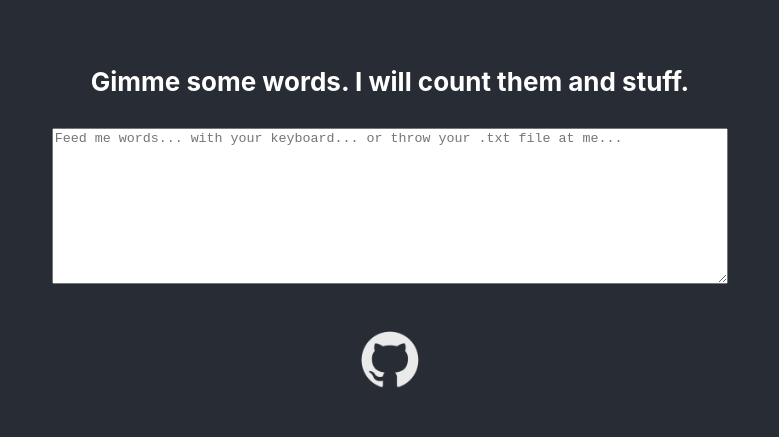
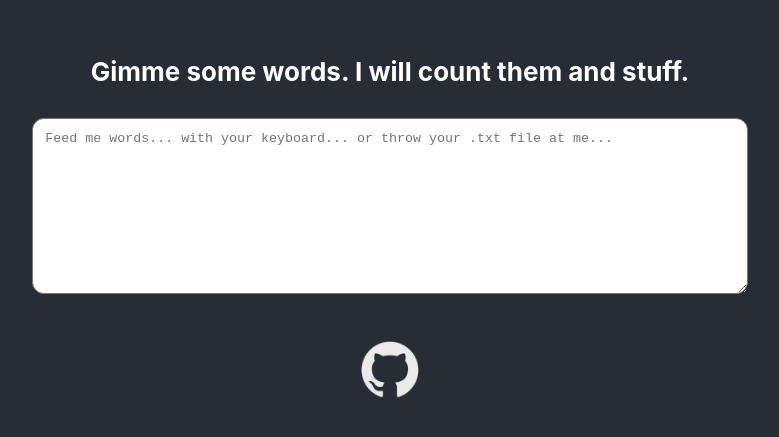
Before and after one commit to lachesis17/react-wordcount, a React (Create React App) app: page / in a window 1280 px wide. Shown: the part 163-600 px from the top of the page, without its empty margins (250-1029 px from the left). Built offline with nearby package versions, Linux system fonts and the light colour scheme.

Commit message:
round text component edges

```diff
--- a/src/TextInput.js
+++ b/src/TextInput.js
@@ -71,10 +71,8 @@ const TextInput = ({onSubmit, className}) => {
         value={text}
         onChange={(e) => realtime_response(e.target.value)}  // listens for event on any change to the text to update the text
         placeholder="Feed me words... with your keyboard... or throw your .txt file at me..."
-        className={className}
+        className={`rounded-text-input ${className}`}
       />
-      <br />
-
       {result && return_result()}
     </div>
   ); // update the result state on a drag or change event and format it on update
--- a/src/index.css
+++ b/src/index.css
@@ -60,6 +60,29 @@ body {
   width: 700px;
   height: 150px;
   max-width: 95%;
+}
+
+.rounded-text-input {
+  border-radius: 12px;
+  padding: 12px;
+  min-height: 12px;
+  min-width: 100px;
+}
+
+.rounded-text-input::-webkit-scrollbar {
+  border-radius: 12px;
+  width: 14px;
+}
+
+.rounded-text-input::-webkit-scrollbar-thumb {
+  border-radius: 12px;
+  background-color: #888;
+  border-radius: 12px;
+}
+
+.rounded-text-input::-webkit-scrollbar-track {
+  border-radius: 12px;
+  background-color: #eee;
 }
 
 @media (min-width: 200px) {
```
